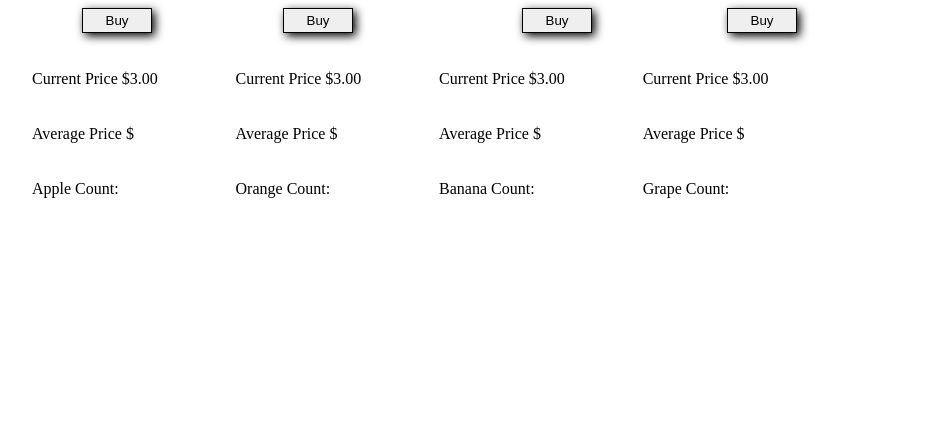
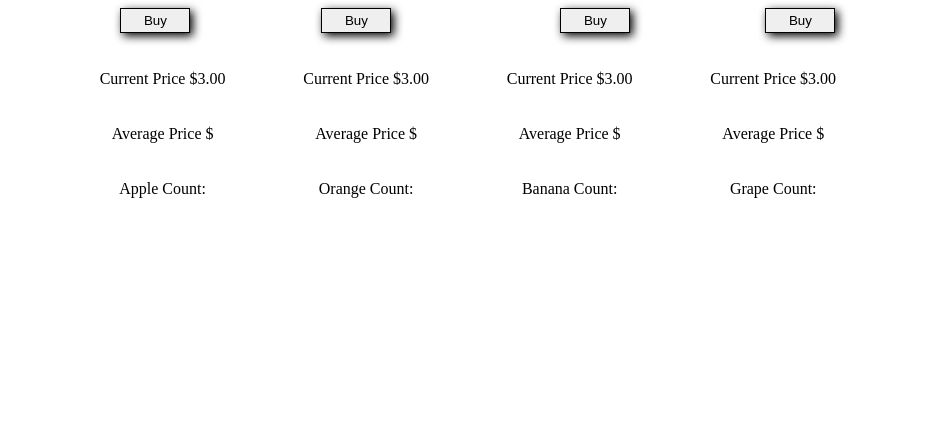
Before and after one commit to ASBausch/prime_group_jq_01-vanilla, a plain HTML site: page index.html in a window 1280 px wide. Shown: the part 379-800 px from the top of the page, without its empty margins (149-1085 px from the left). Drawn offline with Linux system fonts and the light colour scheme.

Commit message:
centered text

```diff
--- a/stylesheet.css
+++ b/stylesheet.css
@@ -52,7 +52,8 @@ header {
 }
 
 .cart {
-	width:93%;git a
+	width:93%;
+	text-align: center;
 
 }
 
@@ -69,6 +70,3 @@ button:hover {
 	margin: 0px 64px 0px 127px;
 
 }
-.wrapper {
-
-}
```
